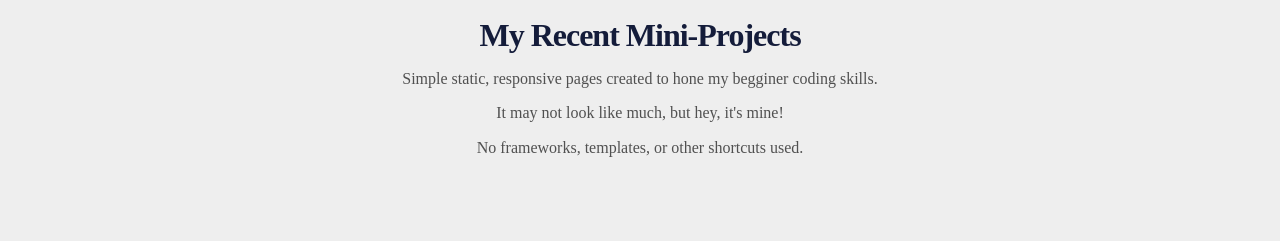
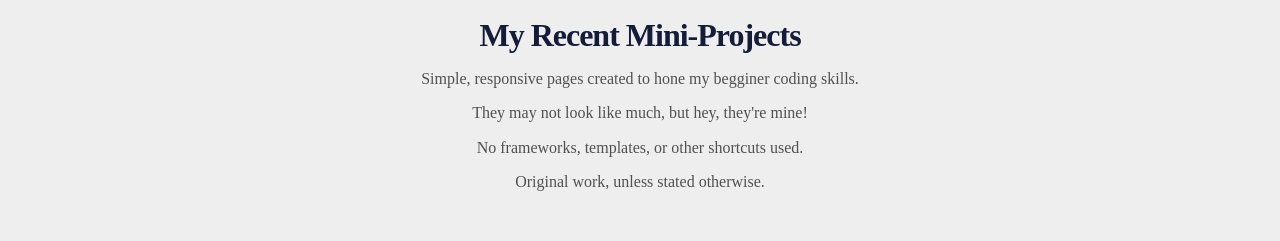
Before and after one commit to filipfarag/filipfarag.github.io, a plain HTML site: page index.html in a window 1280 px wide. Shown: the part 783-1024 px from the top of the page. Drawn offline with Linux system fonts and the light colour scheme; a web font is replaced by a local one.

Commit message:
Home: Tweak description texts

```diff
--- a/index.html
+++ b/index.html
@@ -31,9 +31,10 @@
 			<section class="projects">
 				<div class="projects-intro">
 					<h2>My Recent Mini-Projects</h2>
-					<p>Simple static, responsive pages created to hone my begginer coding skills.</p>
-					<p>It may not look like much, but hey, it's mine!</p>
+					<p>Simple, responsive pages created to hone my begginer coding skills.</p>
+					<p>They may not look like much, but hey, they're mine!</p>
 					<p>No frameworks, templates, or other shortcuts used.</p>
+					<p>Original work, unless stated otherwise.</p>
 				</div>
 
 				<div class="projects-list">
```
